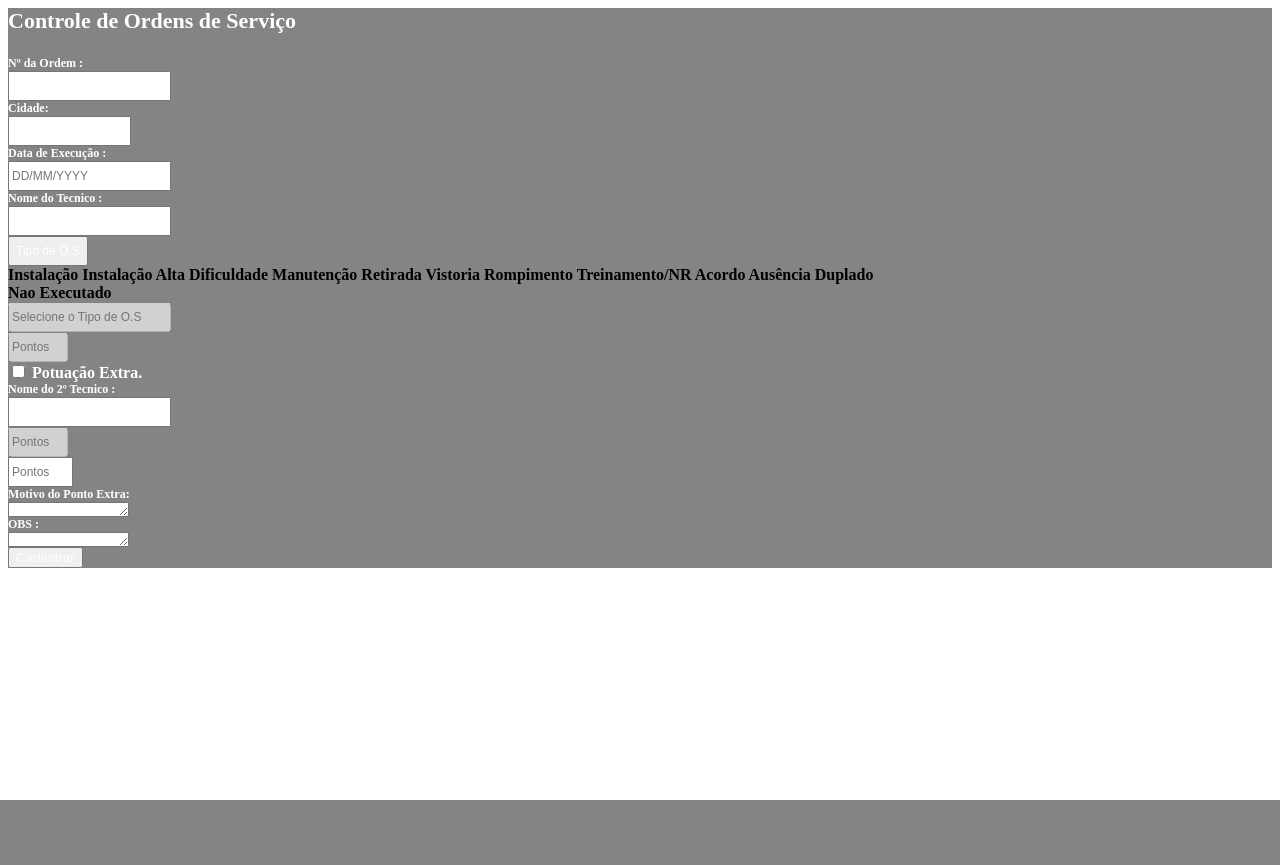
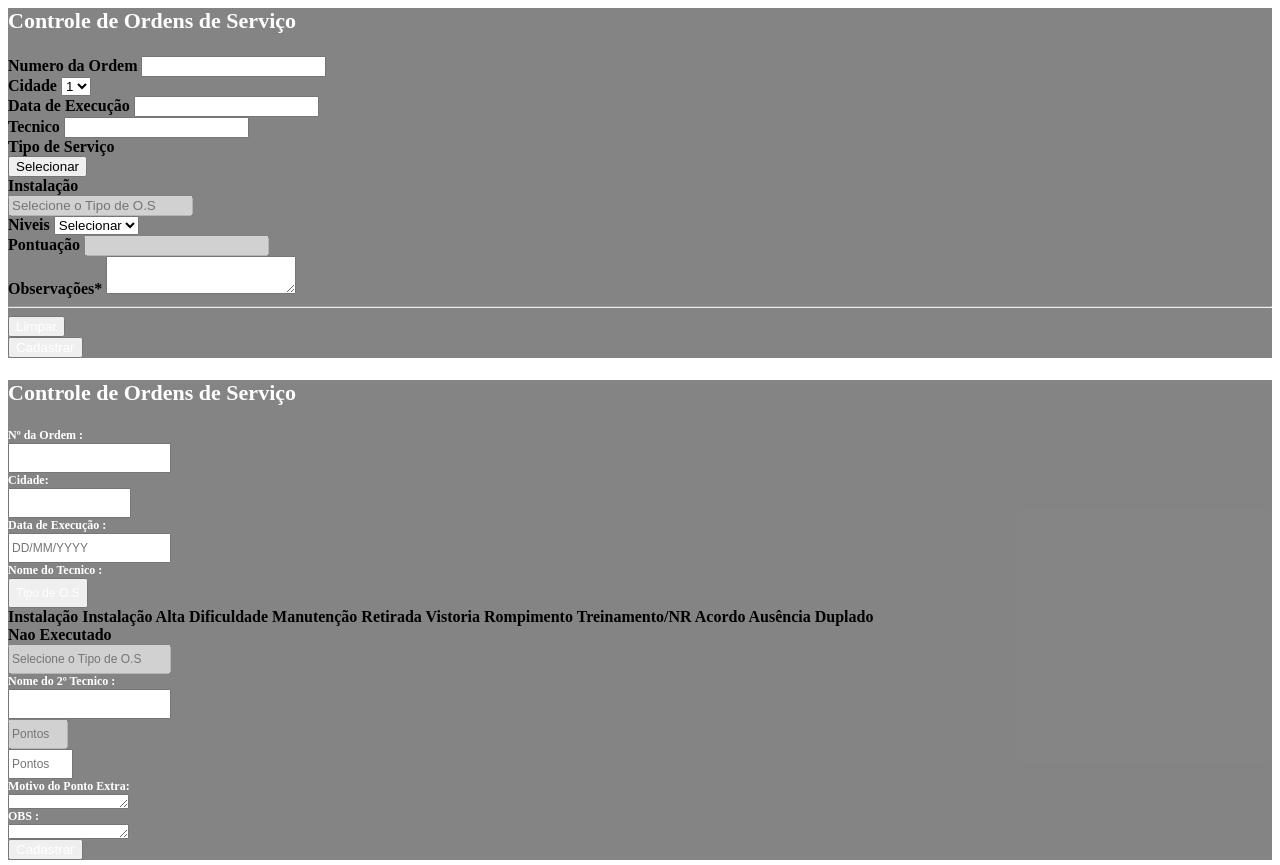
Before and after one commit to Faelst/Score-Control-System, a PHP site: page /paginas/FormularioCadastro.html in a window 1280 px wide. Before the commit the page ends 800 px from the top, so only its background shows below. Run offline with PHP 8.4, Linux system fonts and the light colour scheme.

Commit message:
Concertando o novo formulario de cadastro

```diff
--- a/index.php
+++ b/index.php
@@ -115,9 +115,7 @@ if (empty($_SESSION['validaLogin'])) {
           </div>
         </div>
       </div>
-
     </div>
-
 
     <!-- Modal de configurações do usuario -->
 
@@ -246,7 +244,7 @@ if (empty($_SESSION['validaLogin'])) {
 
     </div>
 
-    <div align="center" class="mt-1">
+    <div align="center" class="mt-2">
       <p style="color:white">&copy; 2020 Rafael Silverio</p>
     </div>
   </div>
--- a/paginas/FormularioCadastro.html
+++ b/paginas/FormularioCadastro.html
@@ -1,4 +1,3 @@
-
 <!-- css -->
 <link rel="stylesheet" href="./css/style.css">
 <!-- css -->
@@ -10,38 +9,140 @@
 <script src="js/Comportamentos.js"></script>
 
 <div class="container">
-    <div class="m-1 my-5">
-        <div class="p-4 rounded" style="background-color: rgba(61, 61, 61, 0.63);">
+    <div class="m-3 p-2 rounded" style="background-color: rgba(61, 61, 61, 0.63);">
+        <div class="d-flex justify-content-between border-bottom text-light ">
+            <div class="my-1 mx-3">
+                <h3 class="estilo">Controle de Ordens de Serviço</h3>
+            </div>
+        </div>
 
-            <div class="border-top border-right border-left p-1 mx-1 rounded-top ">
-                <div class="d-flex justify-content-between">
+        <form action="" class='p-3 m-2'>
+            <div class="row">
+                <div class="col-sm-12 col-md-4 col-lg-4">
+                    <div class="form-group">
+                        <label class="text-light" for="exampleFormControlInput1">Numero da Ordem</label>
+                        <input type="nOrdem" class="form-control bg-transparent text-light border-bottom"
+                            id="nOrdemServico" placeholder="">
+                    </div>
+                </div>
+            </div>
 
-                    <div class=" my-1 mx-3">
-                        <h3 class="estilo">Controle de Ordens
-                            de Serviço</h3>
+            <div class="row">
+                <div class="col-sm-12 col-md-6 col-lg-5">
+                    <div class="form-group">
+                        <label class='text-light' for="exampleFormControlSelect1">Cidade</label>
+                        <select class="form-control bg-transparent text-light border-bottom"
+                            id="exampleFormControlSelect1">
+                            <option>1</option>
+                        </select>
                     </div>
                 </div>
 
+                <div class="col-sm-12 col-md-6 col-lg-4">
+                    <div class="form-group">
+                        <label class="text-light" for="exampleFormControlInput1">Data de Execução</label>
+                        <input type="dataExecucao" class="form-control bg-transparent text-light" id="dataAbertura"
+                            placeholder="">
+                    </div>
+                </div>
             </div>
 
+            <div class="row">
+                <div class="col">
+                    <div class="form-group">
+                        <label class="text-light" for="exampleFormControlInput1">Tecnico</label>
+                        <input type="text" class="form-control text-light bg-transparent"
+                            id='nomeTenico' aria-label="Username" aria-describedby="basic-addon1">
+                    </div>
+                </div>
+            </div>
+
+            <div class="row">
+                <div class="col-sm-12 col-md-12 col-lg-6">
+                    <div class="form-group">
+                        <label class='text-light' for="exampleFormControlSelect1">Tipo de Serviço</label>
+                        <div class="input-group">
+                            <div class="input-group-prepend">
+                                <button class="btn btn-outline-secondary text-light dropdown-toggle bg-transparent"
+                                    type="button" data-toggle="dropdown" aria-haspopup="true" aria-expanded="false">Selecionar</button>
+                                <div class="dropdown-menu">
+                                    <a class="dropdown-item" value='1.00'>Instalação</a>
+                                </div>
+                            </div>
+                            <input type="text" class="form-control text-light bg-transparent rounded-right"
+                                id="tipoOrdem" aria-label="Text input with dropdown button"
+                                placeholder="Selecione o Tipo de O.S" disabled>
+                        </div>
+                    </div>
+                </div>
+
+                <div class="col-sm-8 col-md-8 col-lg-4">
+                    <div class="form-group">
+                        <label class='text-light' for="exampleFormControlSelect1">Niveis</label>
+                        <select class="form-control bg-transparent text-light border-bottom"
+                            id="niveisOs">
+                            <option>Selecionar</option>
+                        </select>
+                    </div>
+                </div>
+
+                <div class="col">
+                    <div class="form-group">
+                        <label class='text-light' for="exampleFormControlSelect1">Pontuação</label>
+                        <input type="text" class="form-control text-light bg-transparent rounded-right"
+                                id="pontuacaoTotal" disabled>
+                    </div>
+                </div>
+            </div>
+
+            <div class="row">
+                <div class="col">
+                    <div class="form-group">
+                        <label for="" class="text-light">Observações*</label>
+                        <textarea class="form-control rounded bg-transparent" id="txtAreaObservação" id="txtObs" value=""
+                        style="font-size: 14px;color: white" rows="2"></textarea>
+                    </div>
+                </div>
+            </div>
+            <hr>
+            <div class="d-flex justify-content-end">
+                <div class="row">
+                    <div class="col">
+                        <button type="button" class="btn btn-warning" id="btnCadastrar"
+                            style="color: white">Limpar</button>
+                    </div>
+                    <div class="col">
+                        <button type="button" class="btn btn-success" id="btnCadastrar"
+                        style="color: white">Cadastrar</button>
+                    </div>
+                </div>
+            </div>
+
+        </form>
+    </div>
+</div>
 
 
+<div class="container">
+    <div class="m-1 my-5">
+        <div class="p-4 rounded" style="background-color: rgba(61, 61, 61, 0.63);">
+            <div class="border-top border-right border-left p-1 mx-1 rounded-top ">
+                <div class="d-flex justify-content-between">
+                    <div class=" my-1 mx-3">
+                        <h3 class="estilo">Controle de Ordens de Serviço</h3>
+                    </div>
+                </div>
+            </div>
             <div class="m-1 p-3 border rounded-bottom" style="border: white">
-
                 <div class="input-group mb-3 ">
                     <div class="input-group-prepend">
                         <span class="input-group-text bg-transparent  " id="basic-addon1"
-                            style="color: white; height: 30px;font-size: 12px">Nº da
-                            Ordem :</span>
+                            style="color: white; height: 30px;font-size: 12px">Nº da Ordem :</span>
                     </div>
                     <input type="text" class="form-control bg-transparent rounded-right" placeholder=""
                         id='nOrdemServico' aria-label="Username" style="color: white; height: 30px;font-size: 12px"
                         aria-describedby="basic-addon1">
-
-
-
                     <div class="mx-1">
-
                     </div>
                     <div class="input-group-prepend">
                         <label class="input-group-text  bg-transparent rounded-left" for="inputGroupSelect01"
@@ -84,13 +185,11 @@
                             style="color: white; height: 30px;font-size: 12px">Nome
                             do Tecnico :</span>
                     </div>
-                    <input type="text" class="form-control bg-transparent"
-                        style="color: white; height: 30px;font-size: 12px" id='nomeTenico' aria-label="Username"
-                        aria-describedby="basic-addon1">
+
                 </div>
 
-                <div class="mb-3">
-                    <div class="input-group ">
+                <div class="mb-3 ">
+                    <div class="input-group">
                         <div class="input-group-prepend">
                             <button class="btn btn-outline-secondary dropdown-toggle bg-transparent" type="button"
                                 data-toggle="dropdown" aria-haspopup="true" aria-expanded="false"
@@ -107,28 +206,21 @@
                                 <a class="dropdown-item" value='1.00'>Acordo</a>
                                 <a class="dropdown-item" value='0.25'>Ausência</a>
                                 <a class="dropdown-item">Duplado</a>
-
-                                <div role="separator" class="dropdown-divider"></div>
+                                <div role="separator" class="dropdown-divider"> </div>
                                 <a class="dropdown-item" value='0.00'>Nao Executado</a>
                             </div>
                         </div>
-
                         <input type="text" class="form-control  bg-transparent rounded-right"
                             style="color: white; height: 30px;font-size: 12px" id="tipoOrdem"
                             aria-label="Text input with dropdown button" placeholder="Selecione o Tipo de O.S" disabled>
-                        <div class="mx-1">
-                            <input type="text" class="form-control  bg-transparent "
-                                style="color: white;width: 60px; height: 30px;font-size: 12px" id='txPontos'
-                                aria-label="Text input with dropdown button" placeholder="Pontos" disabled>
-                        </div>
                     </div>
 
-                    <div class="form-check mx-1" id='pontoExtra'>
+                    <!-- <div class="form-check mx-1" id='pontoExtra'>
                         <input class="form-check-input" type="checkbox" value="" id='PotucaoExtra'>
                         <label class="form-check-label" for="defaultCheck1" style="color: white;">
                             Potuação Extra.
                         </label>
-                    </div>
+                    </div> -->
 
                     <div id='tecnicoDuplado'>
                         <div class="input-group mt-3 mb-3">
@@ -184,19 +276,20 @@
 
 
                 <!-- Modal de Confimração de cadastro -->
-                <div class="modal fade" id="modalCofirmaCadastro" tabindex="-1" role="dialog" aria-labelledby="TituloModalCentralizado" aria-hidden="true">
+                <div class="modal fade" id="modalCofirmaCadastro" tabindex="-1" role="dialog"
+                    aria-labelledby="TituloModalCentralizado" aria-hidden="true">
                     <div class="modal-dialog modal-dialog-centered" role="document">
-                      <div class="modal-content">
-                        <div class="modal-body">
-                          <div id='conteudo'>
-                            <div id="divCheck" align="center">
+                        <div class="modal-content">
+                            <div class="modal-body">
+                                <div id='conteudo'>
+                                    <div id="divCheck" align="center">
 
+                                    </div>
+                                </div>
                             </div>
-                          </div>
                         </div>
-                      </div>
                     </div>
-                  </div>
+                </div>
 
             </div>
         </div>
```
Also changed, not shown: css/responsive.css (+5 -4 lines).
